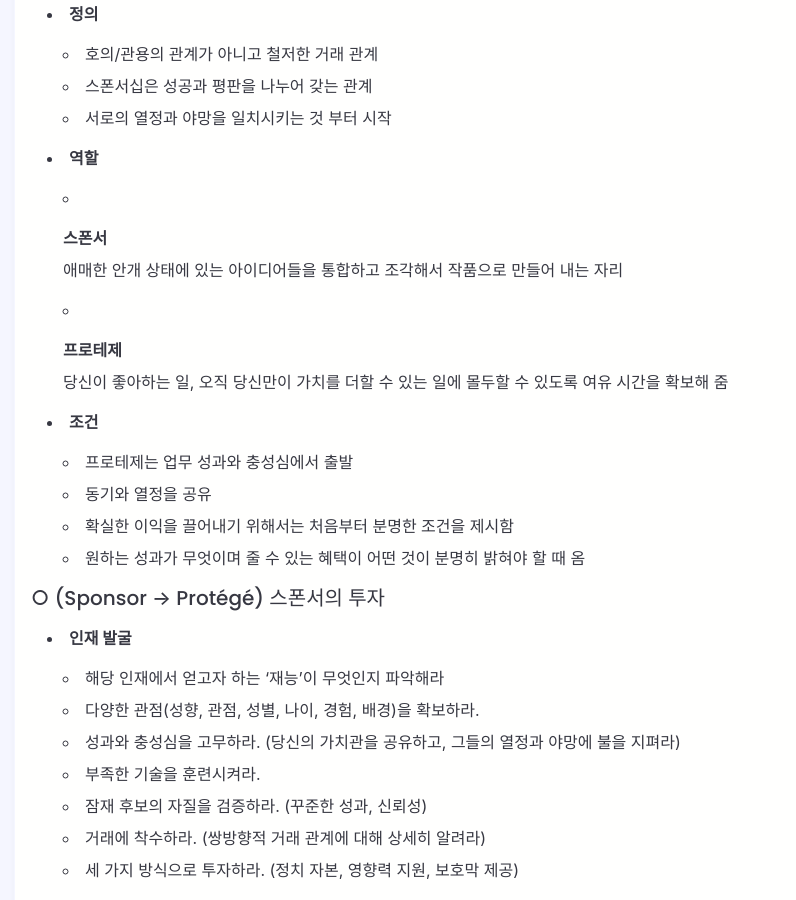
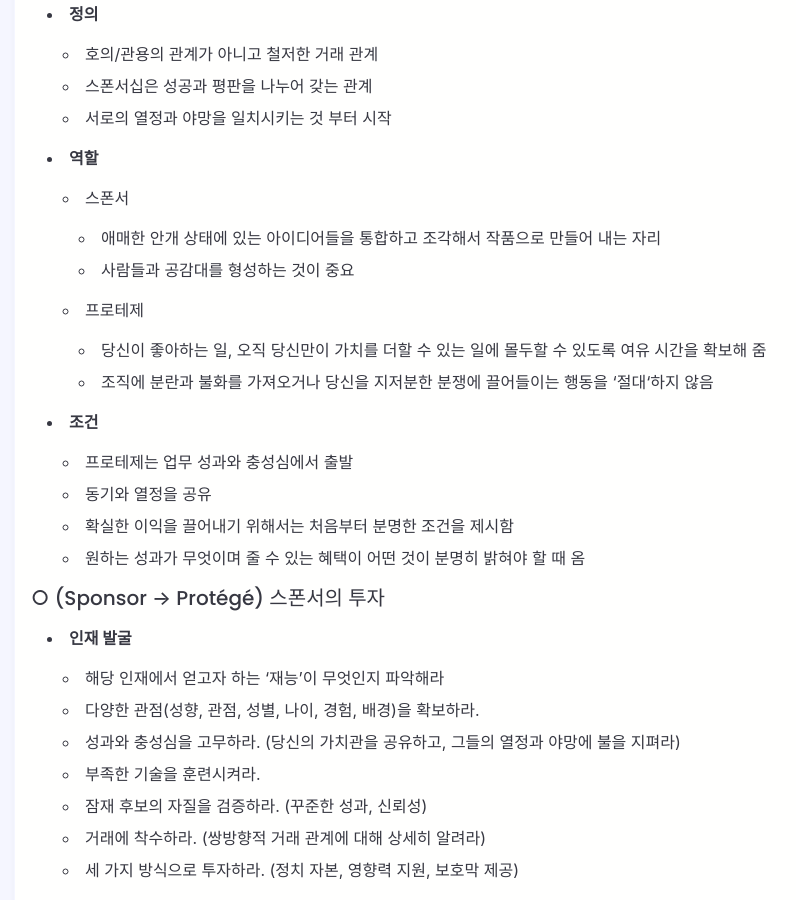
Before and after one commit to ontime-git/ontime-git.github.io, a Jekyll site: the page built from _posts/trace/2021-03-03-The-Sponsor-Effect.md, in a window 1280 px wide and 900 px high, scrolled down 2213 px. Shown: the whole window, without its empty margins (86-882 px from the left). Built offline with Jekyll 4.4.1, drawn with Linux system fonts in a browser that asks for light colours; nearby versions of some CDN libraries; some web fonts are replaced; comment, search, counter and statistics services are not loaded.

Commit message:
Update 2021-03-03-The-Sponsor-Effect.md

```diff
--- a/_posts/trace/2021-03-03-The-Sponsor-Effect.md
+++ b/_posts/trace/2021-03-03-The-Sponsor-Effect.md
@@ -38,9 +38,12 @@ published: true
 
 * **역할**
   - 스폰서
-    : 애매한 안개 상태에 있는 아이디어들을 통합하고 조각해서 작품으로 만들어 내는 자리
+    + 애매한 안개 상태에 있는 아이디어들을 통합하고 조각해서 작품으로 만들어 내는 자리
+    + 사람들과 공감대를 형성하는 것이 중요
+
   - 프로테제
-    : 당신이 좋아하는 일, 오직 당신만이 가치를 더할 수 있는 일에 몰두할 수 있도록 여유 시간을 확보해 줌
+    + 당신이 좋아하는 일, 오직 당신만이 가치를 더할 수 있는 일에 몰두할 수 있도록 여유 시간을 확보해 줌
+    + 조직에 분란과 불화를 가져오거나 당신을 지저분한 분쟁에 끌어들이는 행동을 ‘절대‘하지 않음
 
 * **조건**
   - 프로테제는 업무 성과와 충성심에서 출발
```
